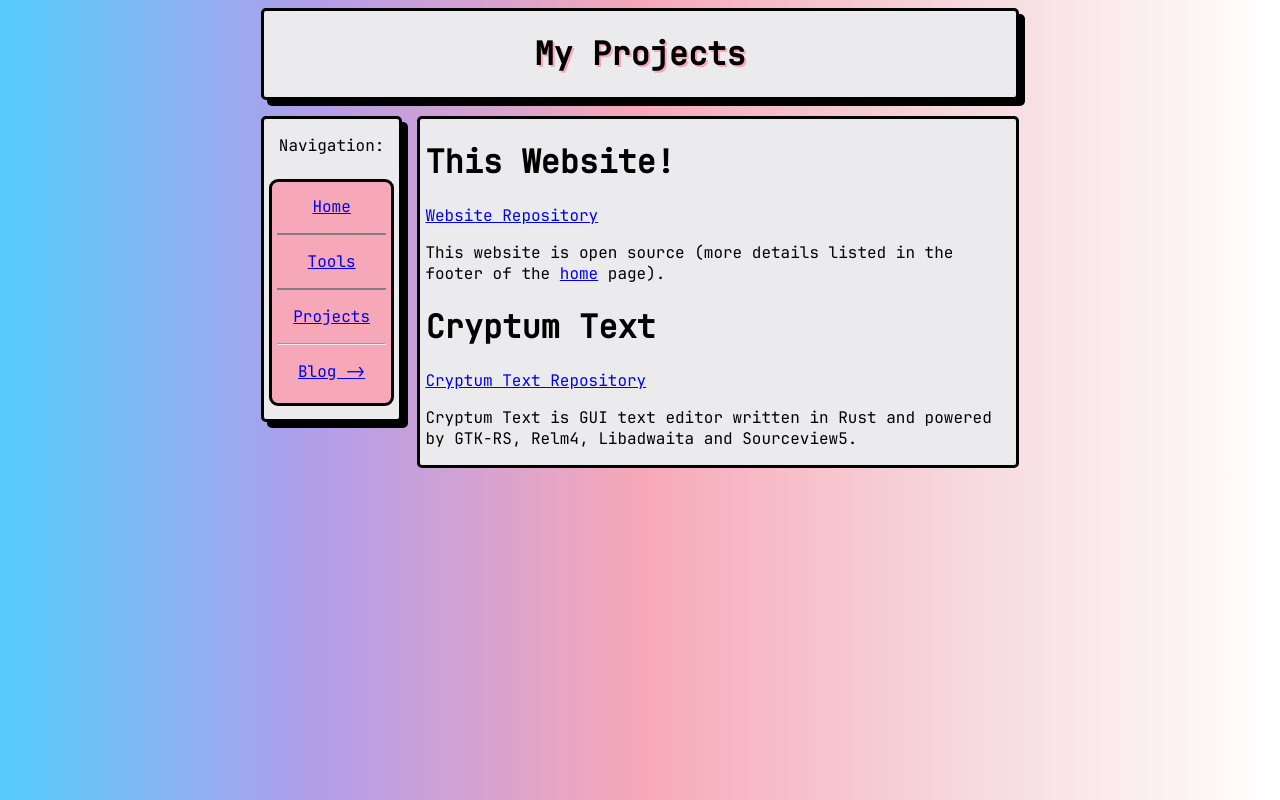
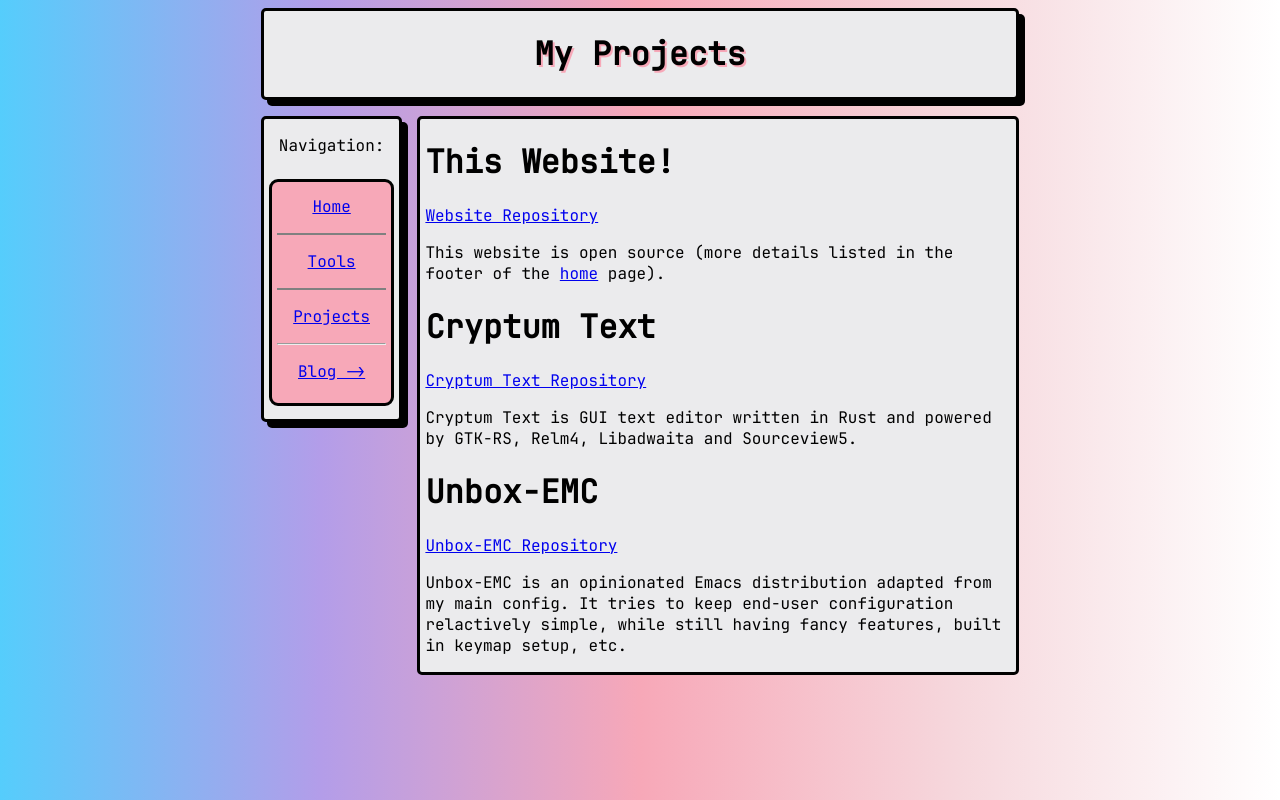
Before and after one commit to Cyncrovee/Cyncrovee-Website, a plain HTML site: page projects.html in a window 1280 px wide. Drawn offline with Linux system fonts and the light colour scheme.

Commit message:
feat: add Unbox-EMC to projects

```diff
--- a/projects.html
+++ b/projects.html
@@ -44,6 +44,11 @@
               <a href="https://github.com/Cyncrovee/CryptumText">Cryptum Text Repository</a>
               <p>Cryptum Text is GUI text editor written in Rust and powered by GTK-RS, Relm4, Libadwaita and
                 Sourceview5.</p>
+              <h1>Unbox-EMC</h1>
+              <a href="https://github.com/Cyncrovee/Unbox-EMC">Unbox-EMC Repository</a>
+              <p>Unbox-EMC is an opinionated Emacs distribution adapted from my main config.
+				It tries to keep end-user configuration relactively simple, while still having fancy features,
+				built in keymap setup, etc.</p>
             </div>
         </div>
     </div>
```
